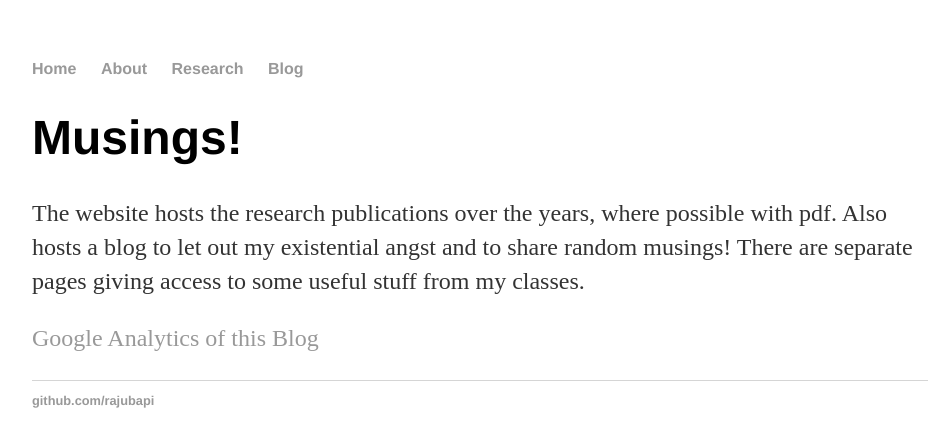
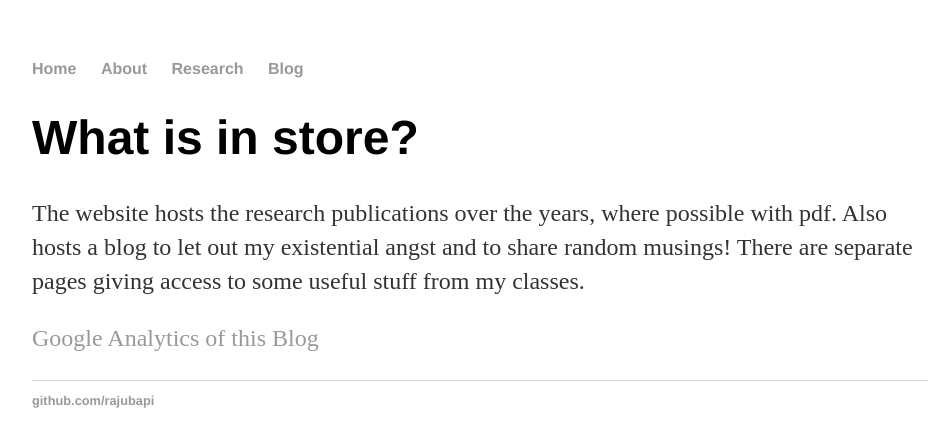
Before and after one commit to rajubapi/rajubapi.github.io, a Jekyll site: the page built from about/index.html, in a window 1280 px wide. Shown: the top 447 px of the page, without its empty margins (160-1103 px from the left). Built offline with Jekyll 4.4.1, drawn with Linux system fonts in a browser that asks for light colours.

Commit message:
Update index.html

```diff
--- a/about/index.html
+++ b/about/index.html
@@ -3,7 +3,7 @@ layout: default
 title: Bapi Raju, UoH
 ---
 <div class="blurb">
-	<h1>Musings!</h1>
+	<h1>What is in store?</h1>
 	<p>The website hosts the research publications over the years, where possible with pdf. Also hosts a blog to let out my existential angst and to share random musings!
 		There are separate pages giving access to some useful stuff from my classes.</p>
 	<p> <a href="../_includes/analytics.html">Google Analytics of this Blog</a></p>
```
